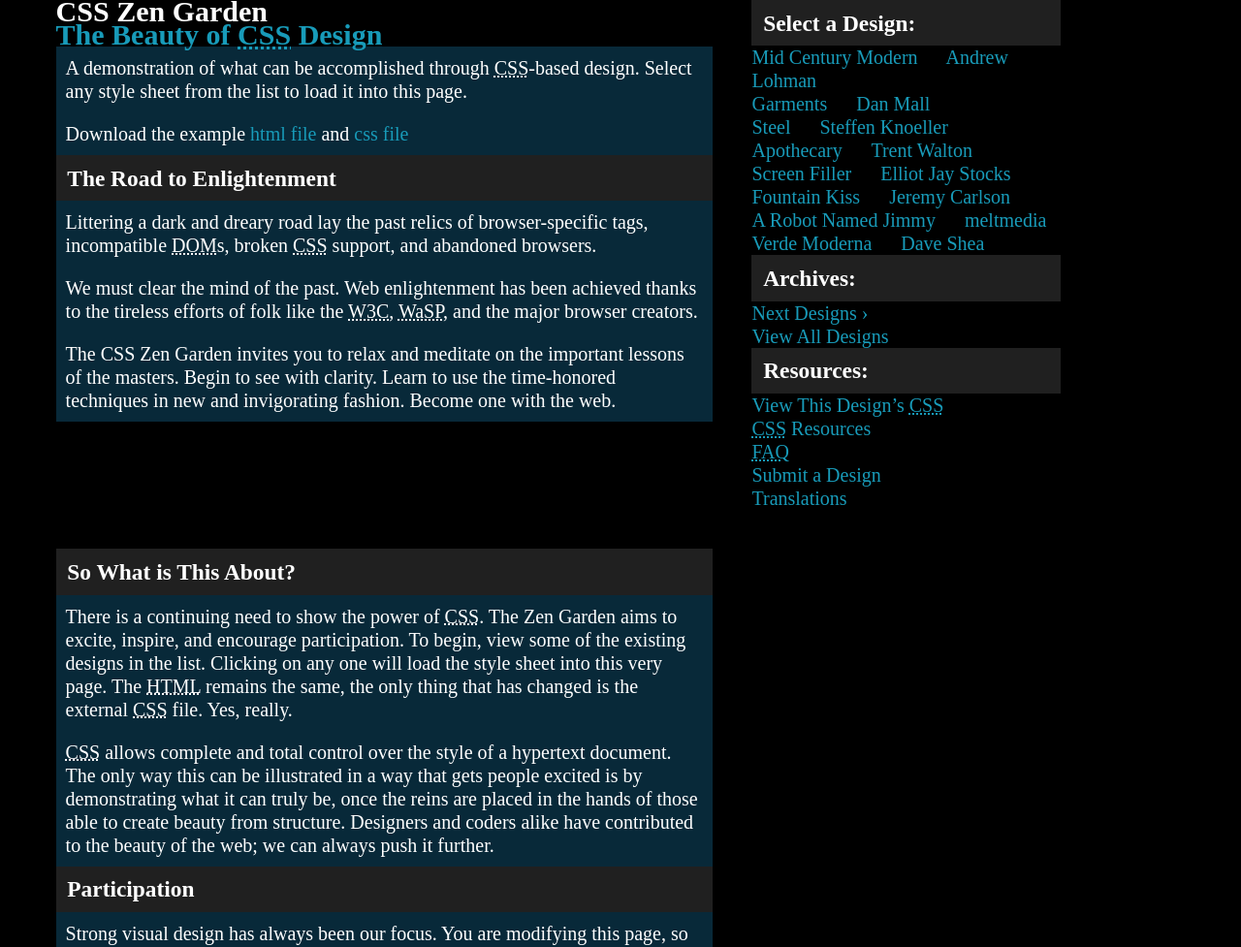
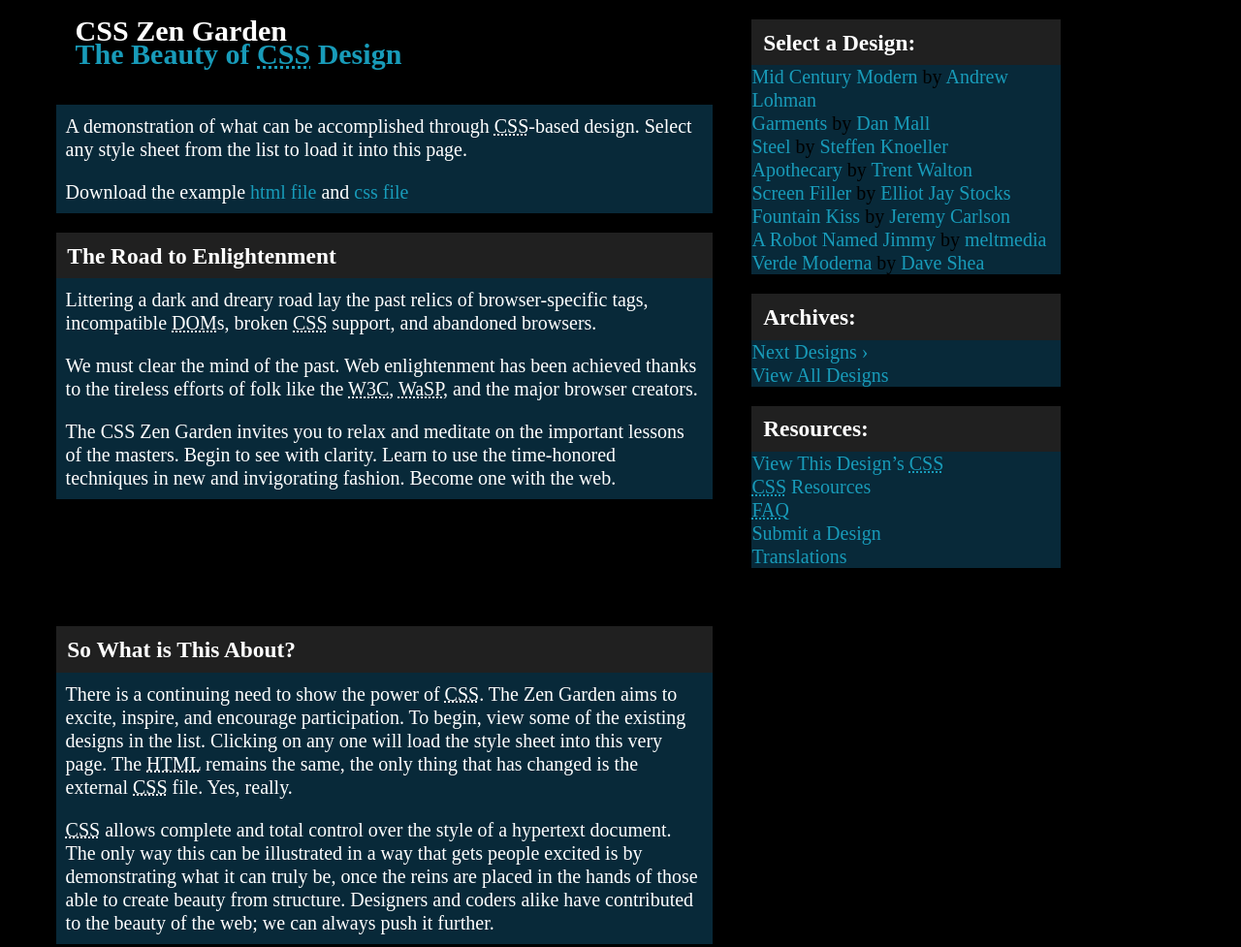
Before and after one commit to DelrioRamirez4321/CIS-02B-Final-Project, a plain HTML site: page index.html in a window 1280 px wide. Shown: the top 977 px of the page at 97% size. Drawn offline with Linux system fonts and the light colour scheme.

Commit message:
added some margin and padding for some spacing

```diff
--- a/css/style2.css
+++ b/css/style2.css
@@ -18,6 +18,11 @@
     grid-gap: 2em;
 
 
+}
+
+header {
+    padding: 1em;
+    background-image: url()
 }
 
 h1 {
@@ -46,15 +51,35 @@
     text-decoration: none;
 }
 
+a:visited {
+    color: rgb(85, 75, 75);
+}
+
 a:focus, a:hover {
     color: rgb(134, 180, 192);
+}
+
+ul {
+    list-style: none;
+    background-color: rgb(8, 41, 57);
+}
+
+li{
+
+}
+
+#zen-supporting > div {
+    margin: 1em 0 1em 0;
+}
+
+.design-selection, .design-archives, .summary, .preamble{
+    margin: 1em 0 1em 0;
 }
 
 .intro {
     grid-column-start: 1;
     grid-column-end: 3;
 }
-
 #zen-supporting {
     grid-column-start: 1;
     grid-column-end: 3;
```
